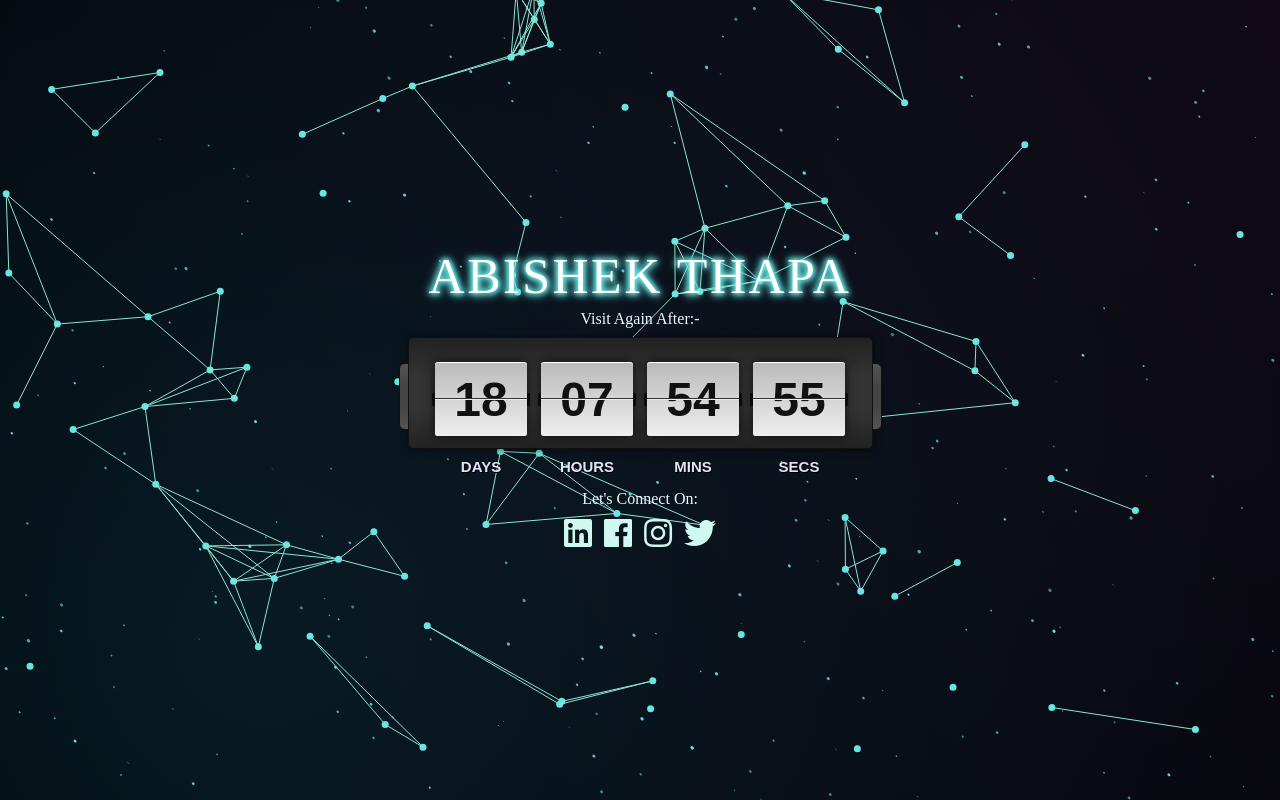
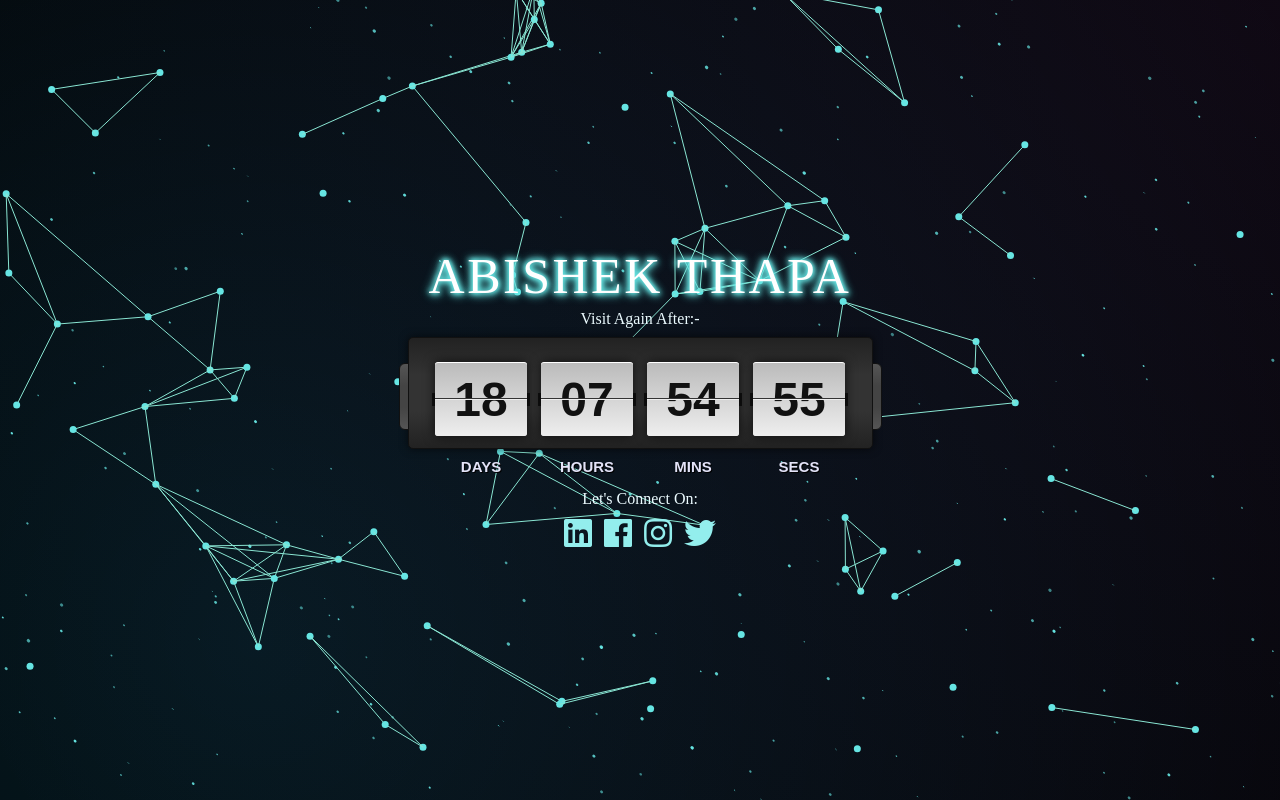
Before and after one commit to Abishekthapa09/Abishekthapa, a plain HTML site: page index.html in a window 1280 px wide. Drawn offline with nearby package versions, Linux system fonts and the light colour scheme; animation ran at ten frames a second.

Commit message:
Update style.css

```diff
--- a/CSS/style.css
+++ b/CSS/style.css
@@ -121,7 +121,7 @@ p {
 }
 
 a {
-  color: rgb(207, 249, 240);
+  color:#93eeed;
 }
 
 .icons {
```
